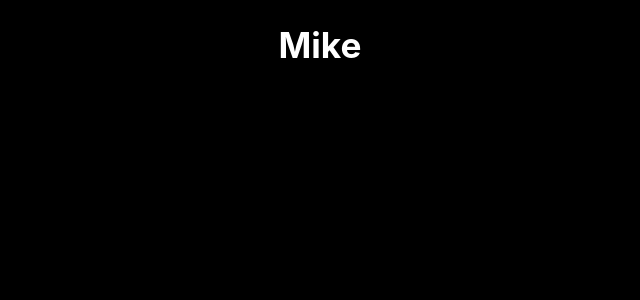
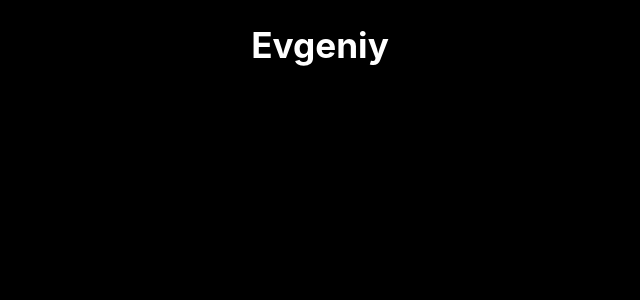
Before and after one commit to RiakhinEvgeniy/react-todos, a React (Create React App) app: page / in a window 1280 px wide. Shown: the top 300 px of the page, without its empty margins (320-960 px from the left). Built offline with nearby package versions, Linux system fonts and the light colour scheme.

Commit message:
useContext

```diff
--- a/src/App.jsx
+++ b/src/App.jsx
@@ -4,7 +4,7 @@ import './App.css'
 import User from './components/User';
 
 function App() {
-  const [user, setUser] = useState('Mike')
+  const [user, setUser] = useState('Evgeniy')
 
   return (
     <UserContext.Provider value={user}>
--- a/src/components/UserInfo.jsx
+++ b/src/components/UserInfo.jsx
@@ -1,11 +1,11 @@
+import { useContext } from 'react';
 import UserContext from '../components/context/UserContext';
 
 function UserInfo() {
-  return (
-    <UserContext.Consumer>
-        {value => <h1>{value}</h1>}
-    </UserContext.Consumer>
-  )
+    const user = useContext(UserContext)
+    return (
+        <h1>{user}</h1>
+    )
 }
 
 export default UserInfo
```
